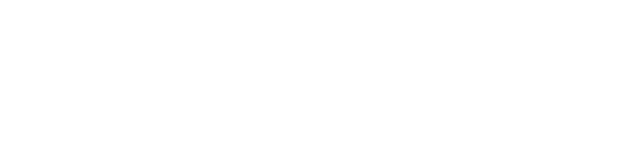
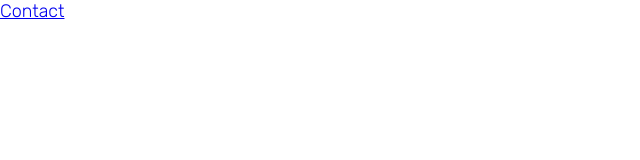
Before and after one commit to gbs0/landing-101, a plain HTML site: page index.html in a window 1280 px wide. Shown: the full height of the page, 0-640 px from the left. Drawn offline with Linux system fonts and the light colour scheme.

Commit message:
add livecode

```diff
--- a/index.html
+++ b/index.html
@@ -1,10 +1,14 @@
 <!DOCTYPE html>
 <html lang="pt-BR">
   <head>
-
+    <title>Landing Page</title>
+   	<meta charset="utf-8">
+   	<link rel="stylesheet" href="style.css">
 
   </head>
   <body>
+  	<i></i>
+  	<a href="#">Contact</a>
 
 
   </body>
--- /dev/null
+++ b/style.css
@@ -0,0 +1,12 @@
+@import url('https://fonts.googleapis.com/css?family=Rubik:300,400,500,700,900&display=swap');
+
+body {
+	margin: 0;
+	font-family: 'Rubik', sans-serif;
+	font-size: 18px;
+	font-weight: 300;
+}
+
+p {
+
+}
```
